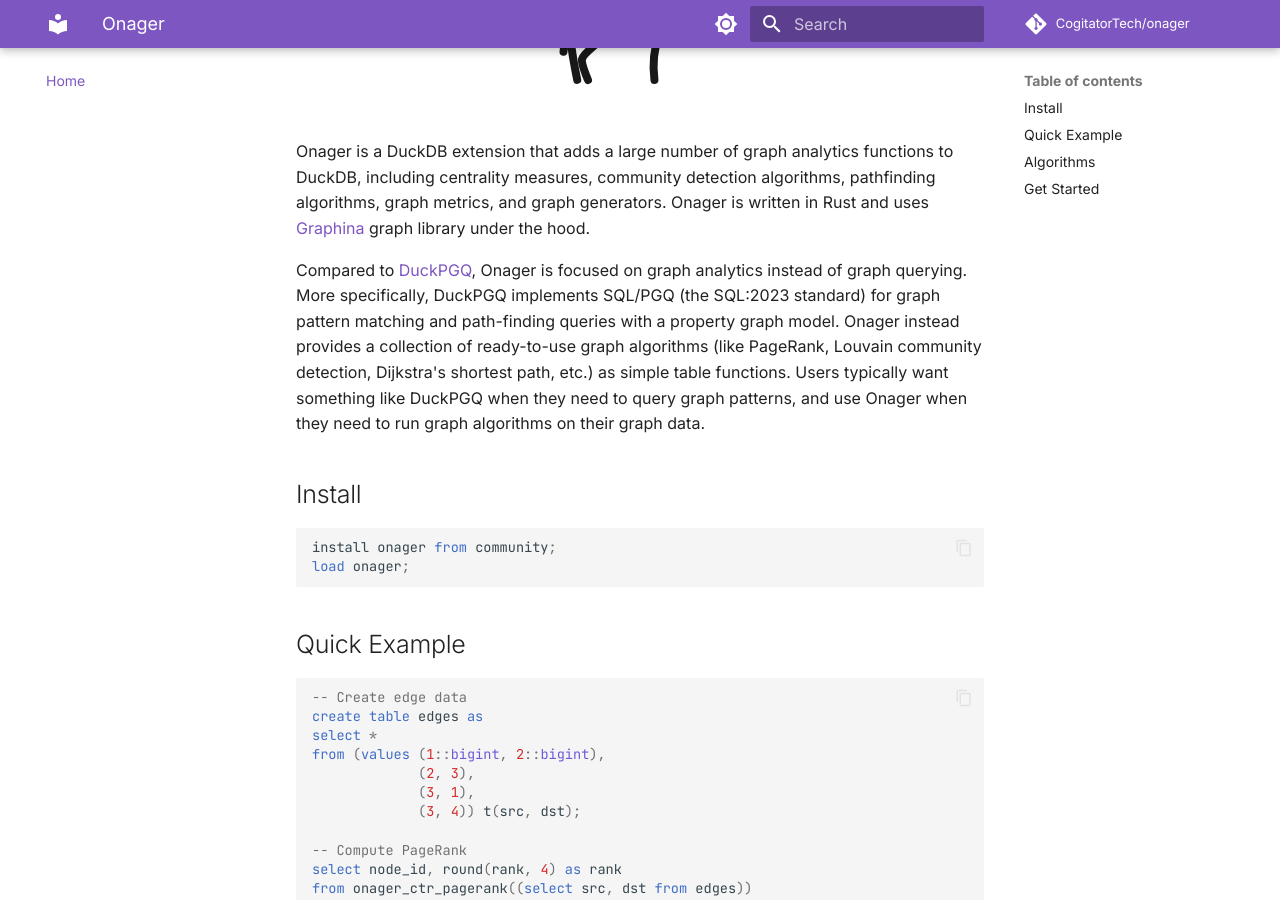
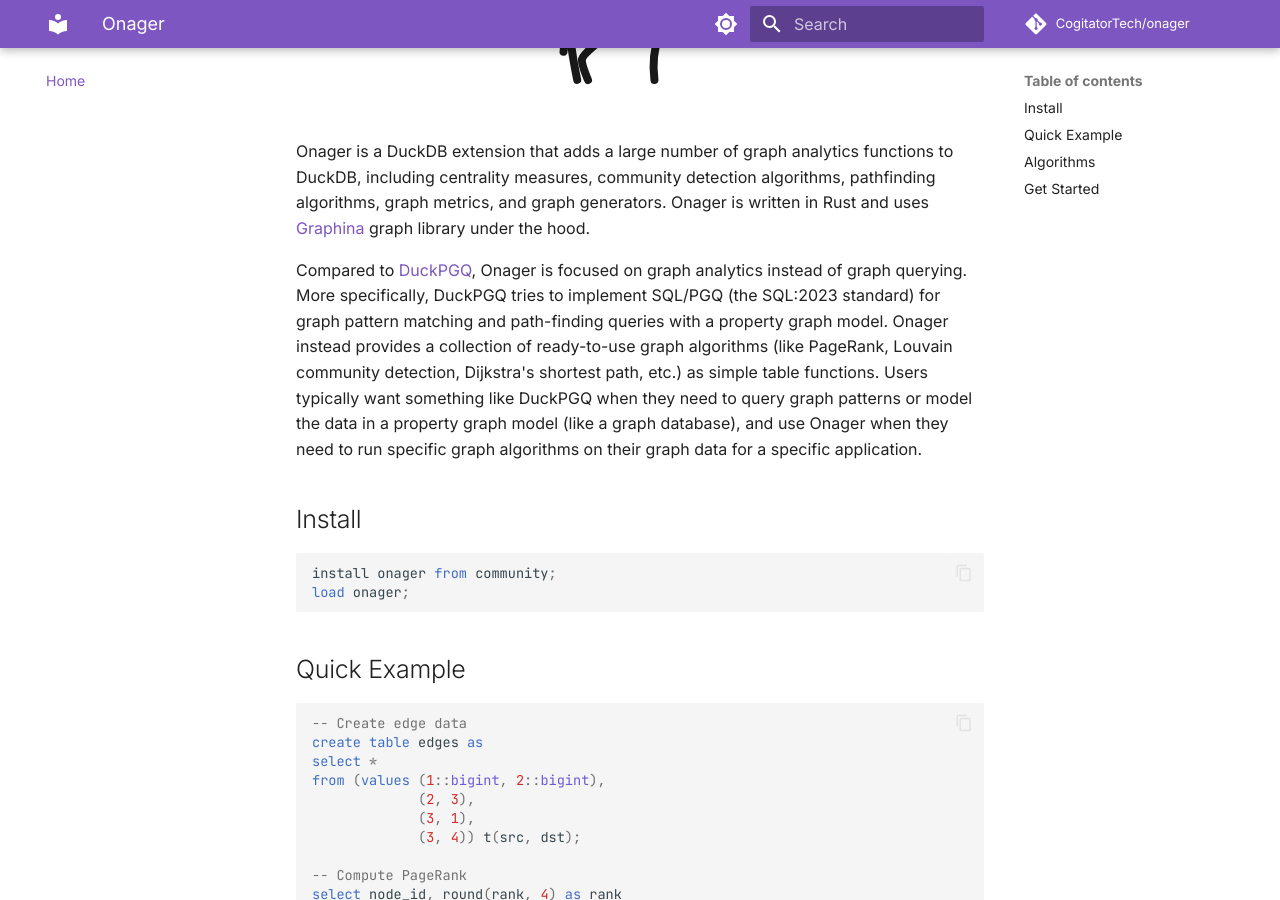
Before and after one commit to CogitatorTech/onager, an MkDocs documentation site: the page built from docs/index.md, in a window 1280 px wide and 900 px high, scrolled down 312 px. Built offline with MkDocs 1.6.1 and Material for MkDocs 9.7.7, drawn with Linux system fonts in a browser that asks for light colours; comment, search, counter and statistics services are not loaded.

```diff
--- a/docs/index.md
+++ b/docs/index.md
@@ -15,11 +15,12 @@
 Onager is written in Rust and uses [Graphina](https://github.com/habedi/graphina) graph library under the hood.
 
 Compared to [DuckPGQ](https://github.com/cwida/duckpgq-extension), Onager is focused on graph analytics instead of graph querying.
-More specifically, DuckPGQ implements SQL/PGQ (the SQL:2023 standard) for graph pattern matching and path-finding queries with a property graph model.
+More specifically, DuckPGQ tries to implement SQL/PGQ (the SQL:2023 standard)
+for graph pattern matching and path-finding queries with a property graph model.
 Onager instead provides a collection of ready-to-use graph algorithms (like PageRank, Louvain community detection, Dijkstra's shortest path, etc.)
 as simple table functions.
-Users typically want something like DuckPGQ when they need to query graph patterns,
-and use Onager when they need to run graph algorithms on their graph data.
+Users typically want something like DuckPGQ when they need to query graph patterns or model the data in a property graph model
+(like a graph database), and use Onager when they need to run specific graph algorithms on their graph data for a specific application.
 
 ## Install
 
```
Also changed, not shown: README.md (+4 -2 lines).
